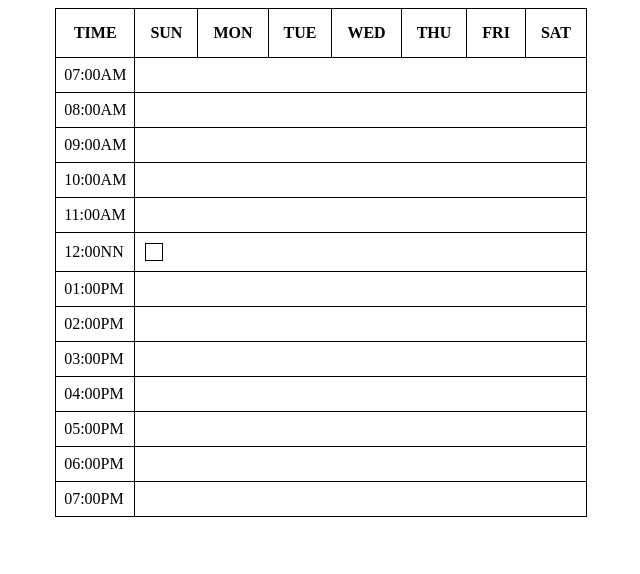
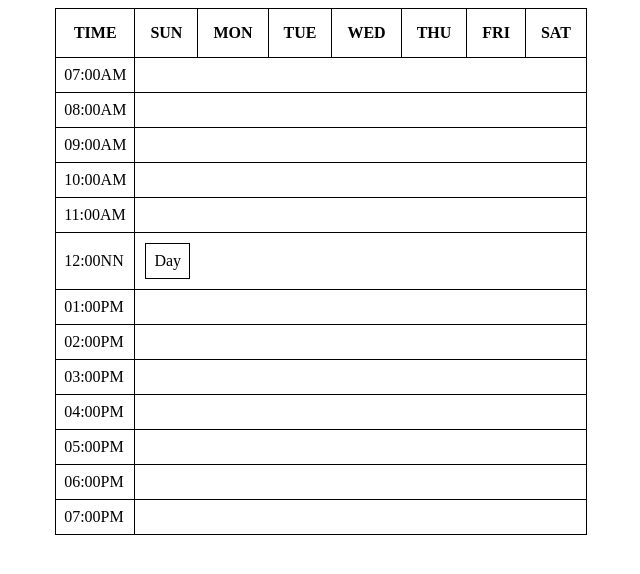
Before and after one commit to IJMPLM/personal-tracker, a plain HTML site: page root/home.html in a window 1280 px wide. Shown: the whole page, without its empty margins (319-959 px from the left). Drawn offline with Linux system fonts and the light colour scheme.

Commit message:
checking link

```diff
--- a/root/home.html
+++ b/root/home.html
@@ -42,7 +42,7 @@
                     <td>12:00NN</td>
                     <td colspan="7">
                         <table>
-                            <td class="subject"></td>
+                            <td class="subject">Day</td>
                         </table>
 
                     </td>
```
